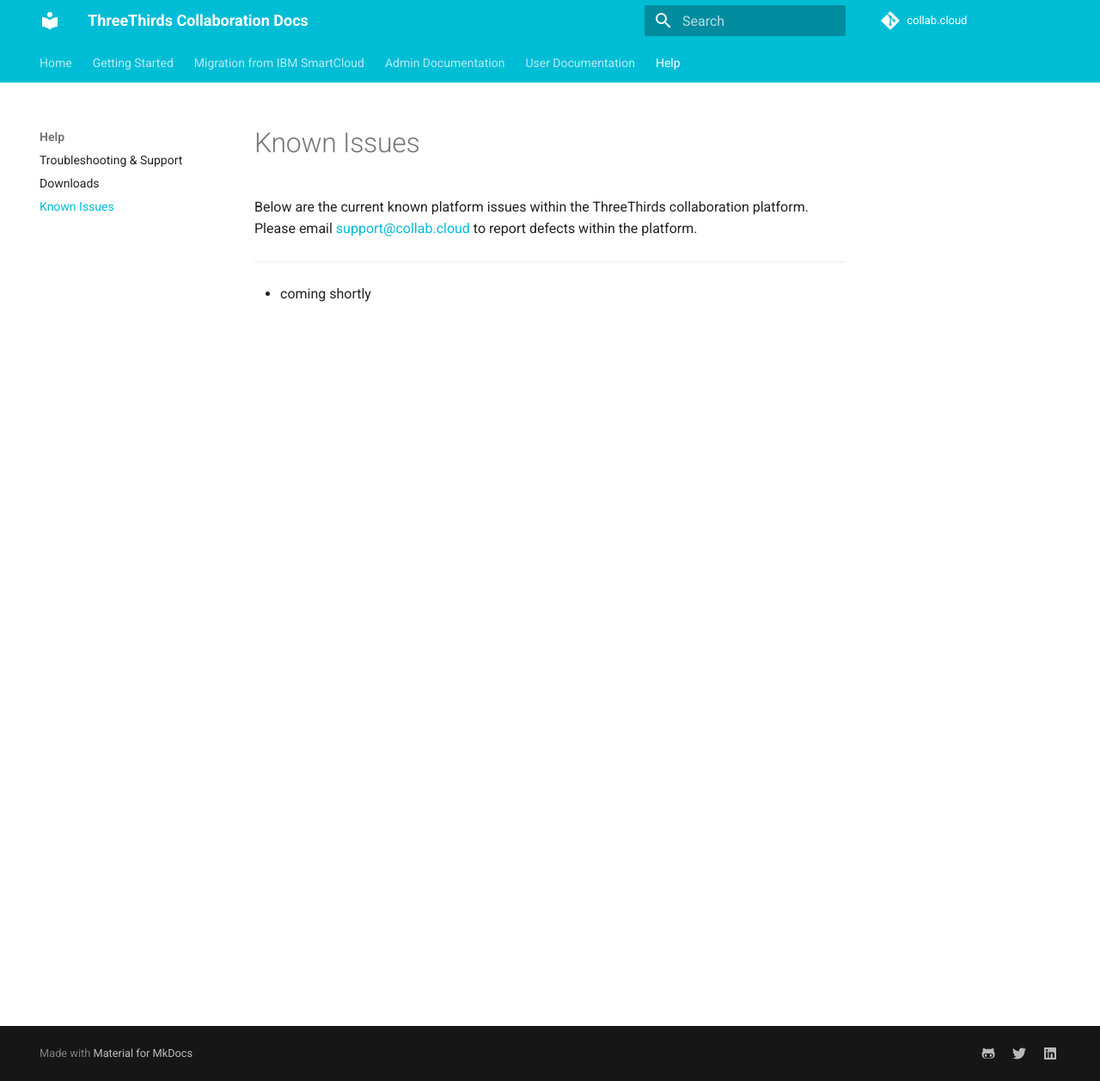
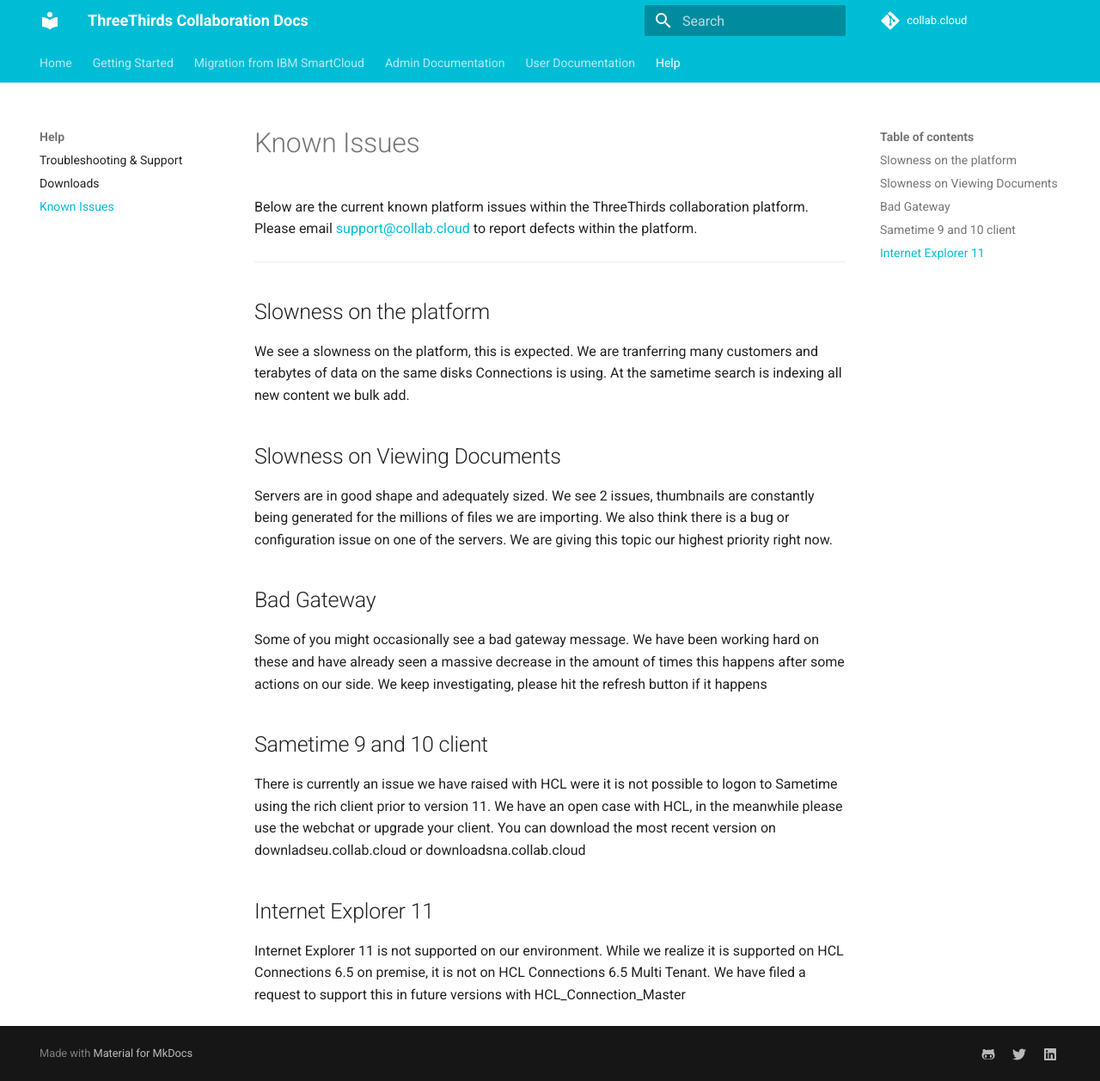
Before and after one commit to collabdotcloud/docs.collab.cloud, an MkDocs documentation site: the page built from docs/help/known-issues.md, in a window 1280 px wide and 1257 px high. Shown: the whole window at 86% size. Built offline with MkDocs 1.6.1 and Material for MkDocs 9.7.7, drawn with Linux system fonts in a browser that asks for light colours.

Commit message:
Update known-issues.md

```diff
--- a/docs/help/known-issues.md
+++ b/docs/help/known-issues.md
@@ -4,4 +4,17 @@
 
 ---
 
-* coming shortly
+## Slowness on the platform
+We see a slowness on the platform, this is expected. We are tranferring many customers and terabytes of data on the same disks Connections is using. At the sametime search is indexing all new content we bulk add.
+
+##Slowness on Viewing Documents
+Servers are in good shape and adequately sized. We see 2 issues, thumbnails are constantly being generated for the millions of files we are importing. We also think there is a bug or configuration issue on one of the servers. We are giving this topic our highest priority right now.
+
+##Bad Gateway
+Some of you might occasionally see a bad gateway message. We have been working hard on these and have already seen a massive decrease in the amount of times this happens after some actions on our side. We keep investigating, please hit the refresh button if it happens
+
+##Sametime 9 and 10 client
+There is currently an issue we have raised with HCL were it is not possible to logon to Sametime using the rich client prior to version 11. We have an open case with HCL, in the meanwhile please use the webchat or upgrade your client. You can download the most recent version on downladseu.collab.cloud or downloadsna.collab.cloud
+
+##Internet Explorer 11
+Internet Explorer 11 is not supported on our environment. While we realize it is supported on HCL Connections 6.5 on premise, it is not on HCL Connections 6.5 Multi Tenant. We have filed a request to support this in future versions with HCL_Connection_Master
```
